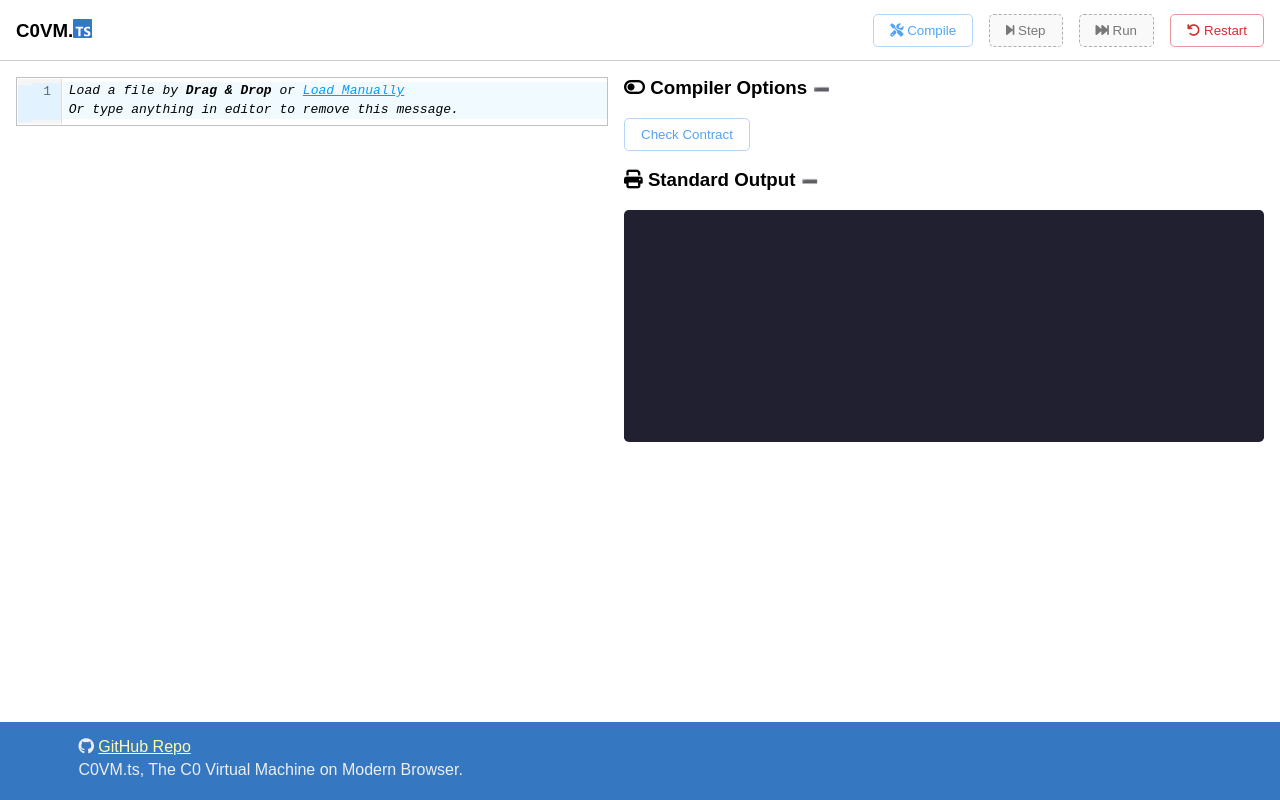
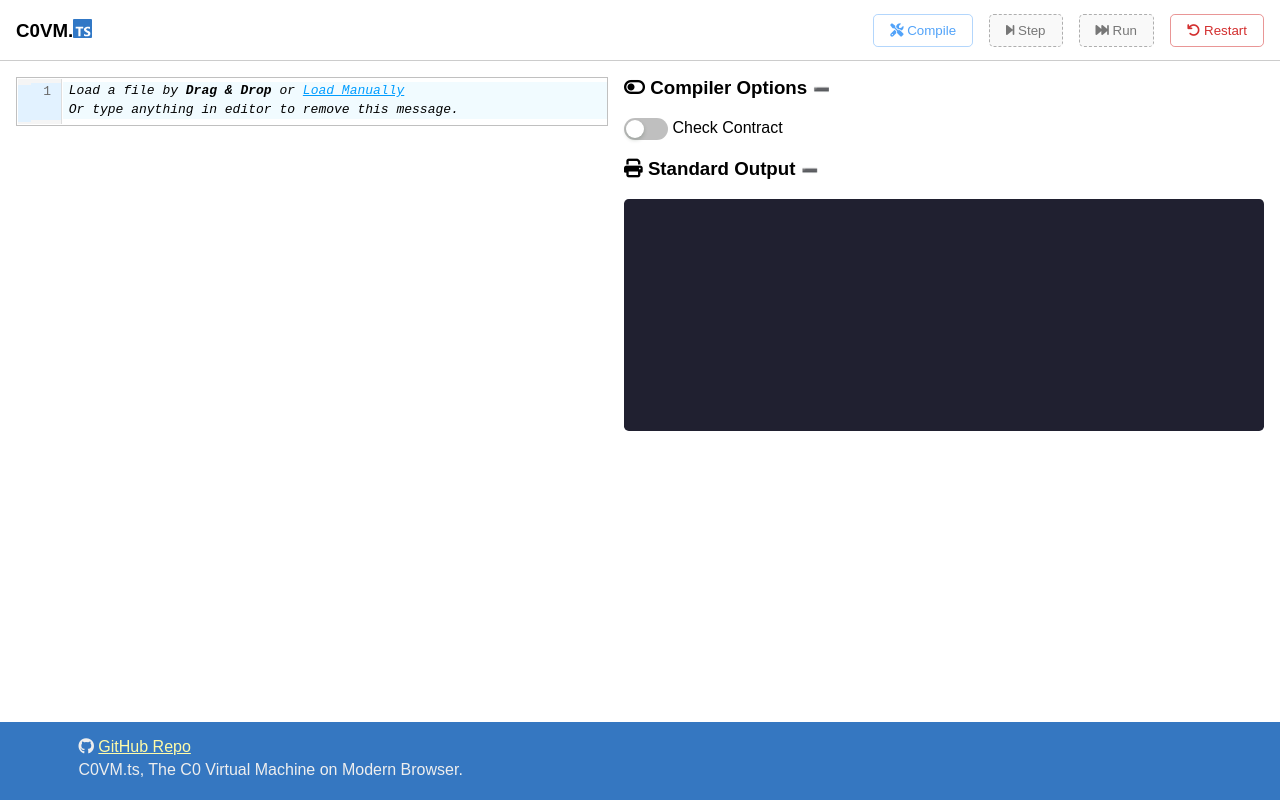
Before and after one commit to MarkChenYutian/C0VM-ts, a React (Create React App) app: page / in a window 1280 px wide. Built offline with nearby package versions, Linux system fonts and the light colour scheme.

Commit message:
:fire: Clean up component states and props, improve Compiler Option switch

```diff
--- a/package.json
+++ b/package.json
@@ -12,6 +12,7 @@
     "@types/react-dom": "^18.0.5",
     "@uiw/react-codemirror": "^4.9.4",
     "antd": "^4.21.3",
+    "babel-plugin-macros": "^3.1.0",
     "react": "^18.2.0",
     "react-dom": "^18.2.0",
     "react-scripts": "5.0.1",
--- a/src/application.tsx
+++ b/src/application.tsx
@@ -17,7 +17,6 @@ export default class C0VMApplication extends React.Component<{}, C0VMApplication
             EditorContent : "",
             PrintoutValue : "",
             C0Runtime: undefined,
-            ShowCompilerOption: true,
             CompilerFlags: {"d": false}
         }
     }
@@ -50,7 +49,6 @@ export default class C0VMApplication extends React.Component<{}, C0VMApplication
                     <div className="io-area">
                         <CompilerOption
                             flip_d_flag={() => this.setState((state, props) => {return {CompilerFlags: {...state.CompilerFlags, "d": !state.CompilerFlags["d"]}}})}
-                            flag_state={this.state.CompilerFlags}
                         />
                         <C0Output
                             printContent={this.state.PrintoutValue}
--- a/src/components/compiler-option.tsx
+++ b/src/components/compiler-option.tsx
@@ -1,4 +1,6 @@
 import React from "react";
+import { Switch } from "antd";
+import "antd/lib/switch/style/index.css";
 
 
 
@@ -27,7 +29,6 @@ export default class CompilerOption extends React.Component
                     </button>
                 </h3>
                 {this.state.show ? <CompilerOptionBtnGroup
-                    flag_state={this.props.flag_state}
                     flip_d_flag={this.props.flip_d_flag}
                 /> : null}
             </>
@@ -38,12 +39,7 @@ export default class CompilerOption extends React.Component
 function CompilerOptionBtnGroup(props: CompilerOptionPropInterface){
     return (
         <div>
-            <button
-                className={"base-btn main-btn" + (props.flag_state["d"] ? " flag-selected" : "")}
-                onClick={props.flip_d_flag}
-            >
-                Check Contract
-            </button>
+            <Switch onChange={props.flip_d_flag} defaultChecked={false}/><label> Check Contract</label>
         </div>
     );
 }
--- a/src/types/ui_interface.d.ts
+++ b/src/types/ui_interface.d.ts
@@ -2,7 +2,6 @@ interface C0VMApplicationState {
     EditorContent: string,
     PrintoutValue: string,
     C0Runtime: C0VM_RuntimeState | undefined,
-    ShowCompilerOption: boolean,
     CompilerFlags: Record<string, boolean>
 };
 
@@ -17,7 +16,6 @@ interface MainControlProps {
 };
 
 interface CompilerOptionPropInterface {
-    flag_state: Record<string, boolean>,
     flip_d_flag: () => void
 };
 
```
Also changed, not shown: 1 other file (tests, documents, lock files or other folders).
